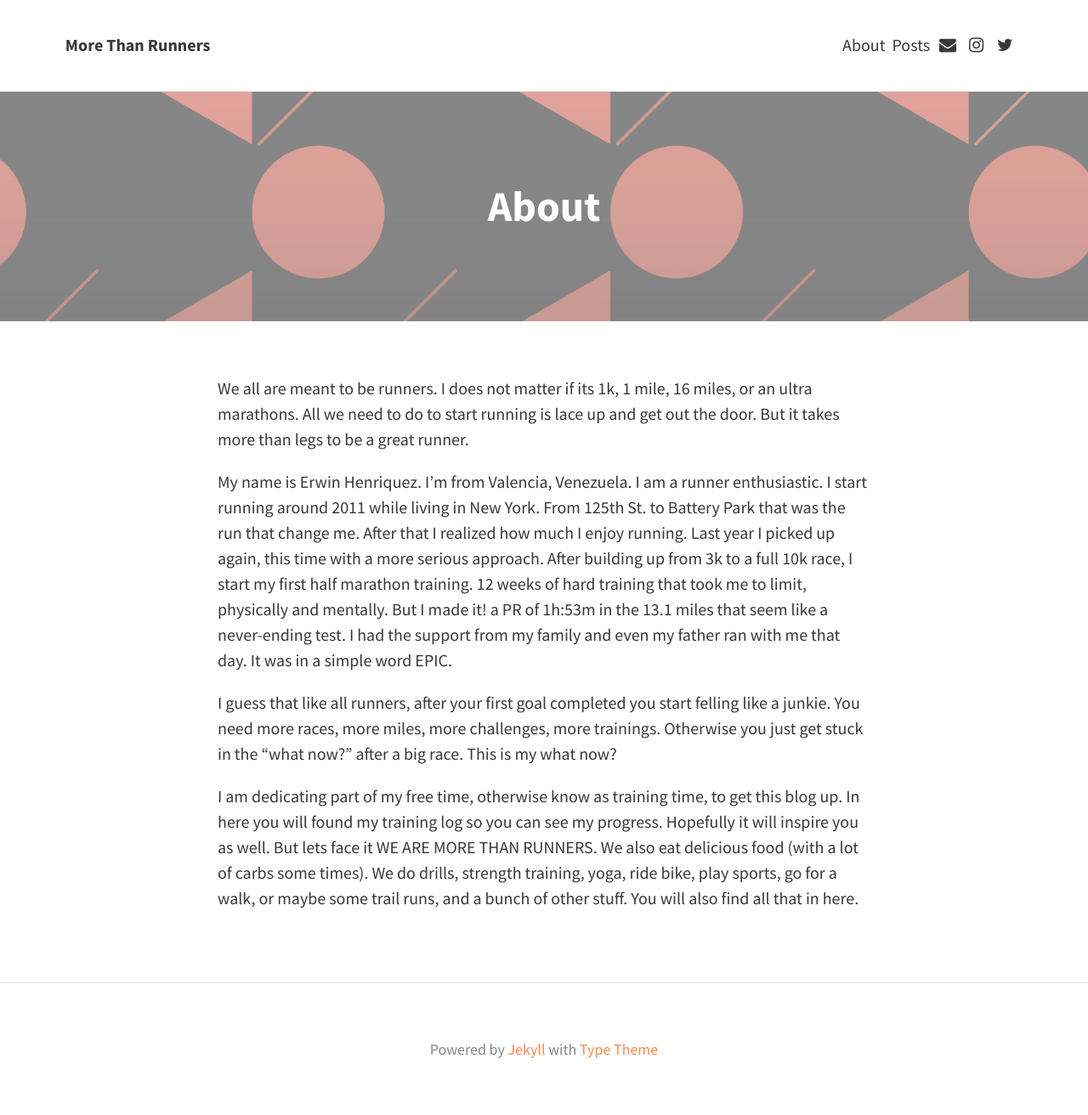
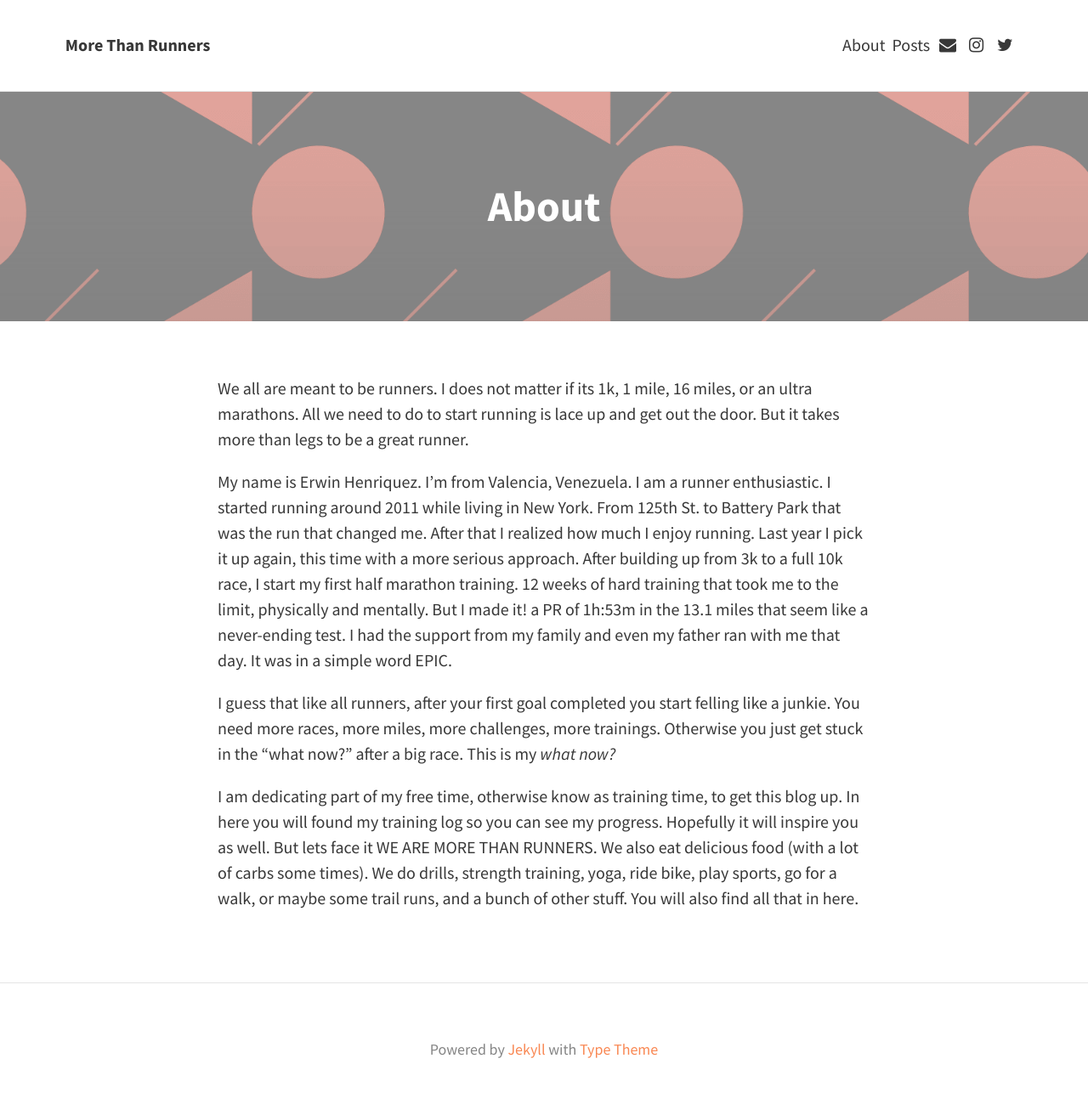
Before and after one commit to morethanrunners/github.io, a Jekyll site: the page built from about.md, in a window 1280 px wide. Shown: the whole page at 85% size. Built offline with Jekyll 4.4.1, drawn with Linux system fonts in a browser that asks for light colours; nearby versions of some CDN libraries; comment, search, counter and statistics services are not loaded.

Commit message:
corrections

```diff
--- a/about.md
+++ b/about.md
@@ -6,8 +6,8 @@ feature-img: "img/sample_feature_img_2.png"
 ---
 We all are meant to be runners. I does not matter if its 1k, 1 mile, 16 miles, or an ultra marathons. All we need to do to start running is lace up and get out the door. But it takes more than legs to be a great runner.
 
-My name is Erwin Henriquez. I’m from Valencia, Venezuela. I am a runner enthusiastic. I start running around 2011 while living in New York. From 125th St. to Battery Park that was the run that change me. After that I realized how much I enjoy running. Last year I picked up again, this time with a more serious approach. After building up from 3k to a full 10k race, I start my first half marathon training. 12 weeks of hard training that took me to limit, physically and mentally. But I made it! a PR of 1h:53m in the 13.1 miles that seem like a never-ending test. I had the support from my family and even my father ran with me that day. It was in a simple word EPIC.
+My name is Erwin Henriquez. I’m from Valencia, Venezuela. I am a runner enthusiastic. I started running around 2011 while living in New York. From 125th St. to Battery Park that was the run that changed me. After that I realized how much I enjoy running. Last year I pick it up again, this time with a more serious approach. After building up from 3k to a full 10k race, I start my first half marathon training. 12 weeks of hard training that took me to the limit, physically and mentally. But I made it! a PR of 1h:53m in the 13.1 miles that seem like a never-ending test. I had the support from my family and even my father ran with me that day. It was in a simple word EPIC.
 
-I guess that like all runners, after your first goal completed you start felling like a junkie. You need more races, more miles, more challenges, more trainings. Otherwise you just get stuck in the “what now?” after a big race. This is my what now?
+I guess that like all runners, after your first goal completed you start felling like a junkie. You need more races, more miles, more challenges, more trainings. Otherwise you just get stuck in the “what now?” after a big race. This is my *what now?*
 
 I am dedicating part of my free time, otherwise know as training time, to get this blog up. In here you will found my training log so you can see my progress. Hopefully it will inspire you as well. But lets face it WE ARE MORE THAN RUNNERS. We also eat delicious food (with a lot of carbs some times). We do drills, strength training, yoga, ride bike, play sports, go for a walk, or maybe some trail runs, and a bunch of other stuff. You will also find all that in here.
```
